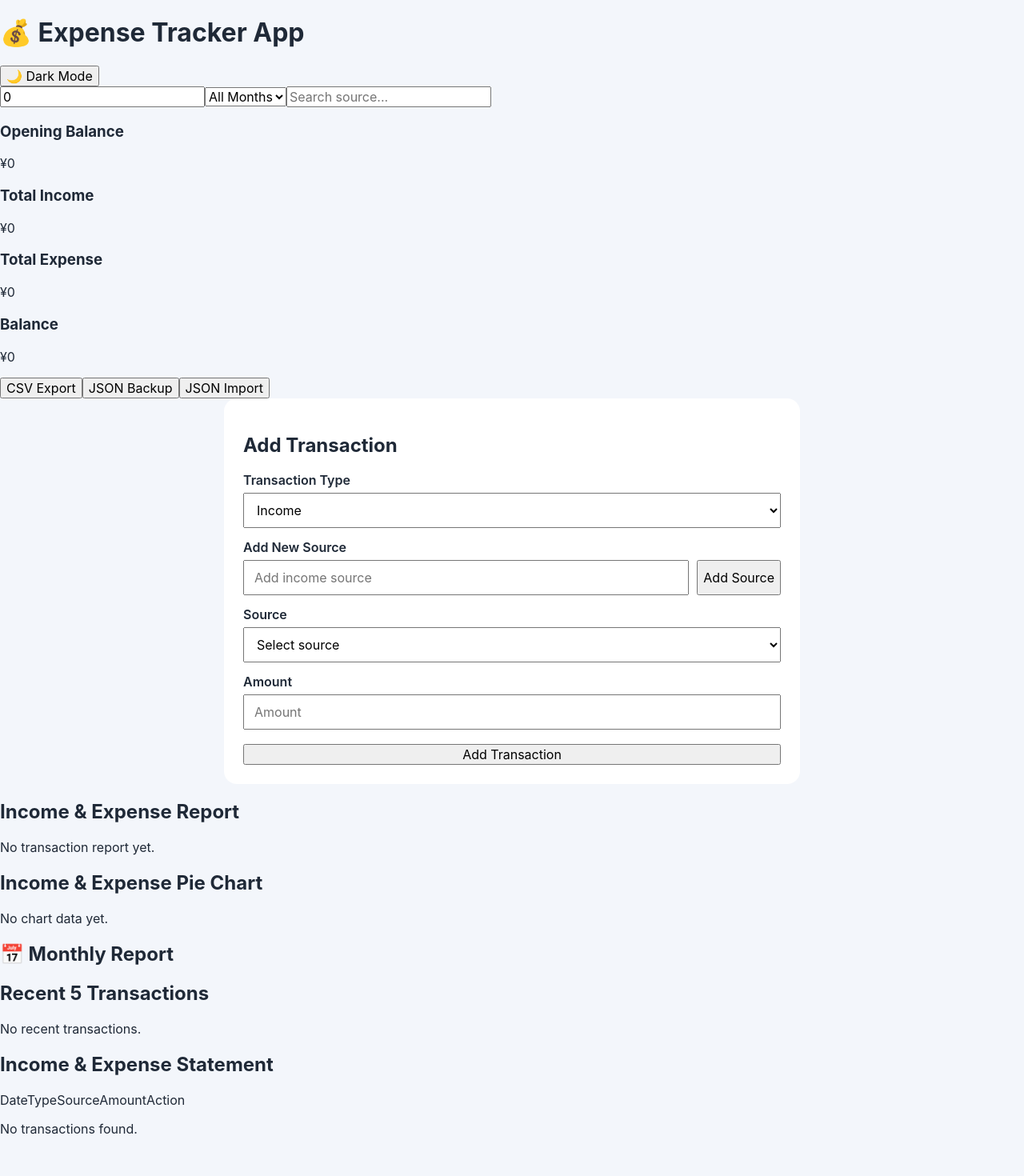
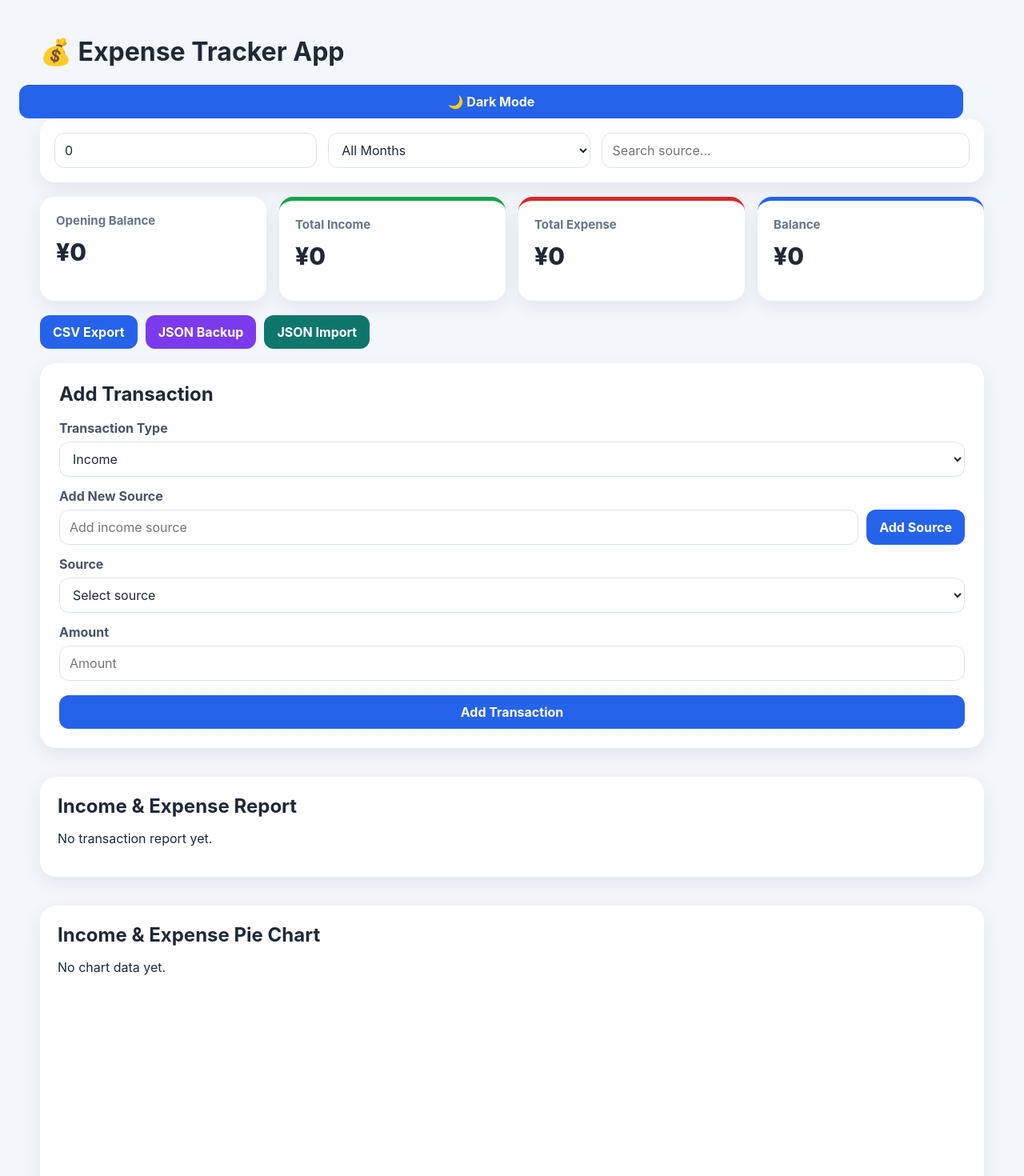
Before and after one commit to mbhandari929/expense-tracker, a React (Vite) app: page / in a window 1280 px wide. Shown: the top 1470 px of the page at 80% size. Before the commit the page ends 1437 px from the top, so only its background shows below. Built offline with nearby package versions, Linux system fonts and the light colour scheme.

Commit message:
Combine income and expense UI

```diff
--- a/src/App.css
+++ b/src/App.css
@@ -1,44 +1,247 @@
-single-transaction-area,
-.single-report-area,
-.single-chart-area,
-.single-history-area {
-  grid-template-columns: 1fr;
+:root {
+  font-family: Inter, system-ui, -apple-system, BlinkMacSystemFont, "Segoe UI",
+    sans-serif;
+  color: #1f2937;
+  background: #f3f6fb;
+  font-synthesis: none;
+  text-rendering: optimizeLegibility;
+}
+
+* {
+  box-sizing: border-box;
+}
+
+body {
+  margin: 0;
+  min-width: 320px;
+  min-height: 100vh;
+  background: #f3f6fb;
+}
+
+button,
+input,
+select {
+  font: inherit;
+}
+
+button {
+  cursor: pointer;
+}
+
+.app {
+  min-height: 100vh;
+  padding: 24px;
+  color: #1f2937;
+  background: #f3f6fb;
+}
+
+.app.dark {
+  color: #f8fafc;
+  background: #0f172a;
+}
+
+.app > * {
+  width: min(1180px, 100%);
+  margin-left: auto;
+  margin-right: auto;
+}
+
+/* Header */
+
+header,
+.header {
+  display: flex;
+  align-items: center;
+  justify-content: space-between;
+  gap: 16px;
+  margin-bottom: 22px;
+  padding: 18px 22px;
+  border-radius: 18px;
+  background: #ffffff;
+  box-shadow: 0 8px 24px rgba(15, 23, 42, 0.08);
+}
+
+header h1,
+.header h1 {
+  margin: 0;
+  font-size: 30px;
+}
+
+header button,
+.header button {
+  border: 0;
+  border-radius: 12px;
+  padding: 10px 16px;
+  background: #111827;
+  color: #ffffff;
+  font-weight: 700;
+}
+
+.dark header,
+.dark .header {
+  background: #1e293b;
+  box-shadow: none;
+}
+
+/* Inputs */
+
+input,
+select {
+  width: 100%;
+  min-height: 44px;
+  padding: 10px 12px;
+  border: 1px solid #dbe3ef;
+  border-radius: 12px;
+  outline: none;
+  background: #ffffff;
+  color: #1f2937;
+}
+
+input:focus,
+select:focus {
+  border-color: #2563eb;
+  box-shadow: 0 0 0 4px rgba(37, 99, 235, 0.12);
+}
+
+.dark input,
+.dark select {
+  border-color: #475569;
+  background: #0f172a;
+  color: #f8fafc;
+}
+
+/* Buttons */
+
+button {
+  min-height: 42px;
+  border: 0;
+  border-radius: 12px;
+  padding: 10px 16px;
+  background: #2563eb;
+  color: #ffffff;
+  font-weight: 700;
+}
+
+button:hover {
+  opacity: 0.9;
+}
+
+/* Top Controls */
+
+.top-controls {
+  display: grid;
+  grid-template-columns: 1fr 1fr 1.4fr;
+  gap: 14px;
+  margin-bottom: 18px;
+  padding: 18px;
+  border-radius: 18px;
+  background: #ffffff;
+  box-shadow: 0 8px 24px rgba(15, 23, 42, 0.07);
+}
+
+.dark .top-controls {
+  background: #1e293b;
+  box-shadow: none;
+}
+
+/* Summary Cards */
+
+.summary-area {
+  display: grid;
+  grid-template-columns: repeat(4, 1fr);
+  gap: 16px;
+  margin-bottom: 18px;
+}
+
+.summary-card {
+  min-height: 130px;
+  padding: 20px;
+  border-radius: 18px;
+  background: #ffffff;
+  box-shadow: 0 8px 24px rgba(15, 23, 42, 0.07);
+}
+
+.summary-card h3 {
+  margin: 0 0 12px;
+  color: #64748b;
+  font-size: 15px;
+}
+
+.summary-card p {
+  margin: 0;
+  font-size: 30px;
+  font-weight: 800;
+  word-break: break-word;
+}
+
+.summary-card.income {
+  border-top: 5px solid #16a34a;
+}
+
+.summary-card.expense {
+  border-top: 5px solid #dc2626;
+}
+
+.summary-card.balance {
+  border-top: 5px solid #2563eb;
+}
+
+.dark .summary-card {
+  background: #1e293b;
+  box-shadow: none;
+}
+
+/* Backup Buttons */
+
+.backup-buttons {
+  display: flex;
+  flex-wrap: wrap;
+  gap: 10px;
+  margin-bottom: 18px;
+}
+
+.backup-buttons button:nth-child(2) {
+  background: #7c3aed;
+}
+
+.backup-buttons button:nth-child(3) {
+  background: #0f766e;
+}
+
+/* Transaction Form */
+
+.source-area {
+  margin-bottom: 18px;
 }
 
 .transaction-form-card {
   width: 100%;
-  max-width: 720px;
-  margin: 0 auto;
   padding: 24px;
-  border-radius: 16px;
-  background: var(--card-bg, #ffffff);
-  box-sizing: border-box;
+  border-radius: 20px;
+  background: #ffffff;
+  box-shadow: 0 8px 24px rgba(15, 23, 42, 0.08);
+}
+
+.transaction-form-card h2 {
+  margin: 0 0 18px;
 }
 
 .transaction-form-card label {
   display: block;
-  margin: 14px 0 6px;
-  font-weight: 600;
+  margin: 14px 0 7px;
+  color: #475569;
+  font-weight: 700;
 }
 
-.transaction-form-card input,
-.transaction-form-card select {
-  width: 100%;
-  padding: 10px 12px;
-  box-sizing: border-box;
+.source-input-row {
+  display: grid;
+  grid-template-columns: 1fr auto;
+  gap: 10px;
 }
 
-.source-input-row,
 .transaction-form-actions {
   display: flex;
   gap: 10px;
-}
-
-.source-input-row input {
-  flex: 1;
-}
-
-.transaction-form-actions {
   margin-top: 18px;
 }
 
@@ -46,23 +249,236 @@ single-transaction-area,
   flex: 1;
 }
 
-.single-report-area .report-card,
-.single-chart-area .chart-box,
-.single-history-area .history-box {
+.dark .transaction-form-card {
+  background: #1e293b;
+  box-shadow: none;
+}
+
+.dark .transaction-form-card label {
+  color: #cbd5e1;
+}
+
+/* Report, Chart, History */
+
+.report-area,
+.chart-area,
+.history-area {
+  display: grid;
+  grid-template-columns: 1fr;
+  gap: 18px;
+  margin-bottom: 18px;
+}
+
+.report-card,
+.chart-box,
+.history-box {
   width: 100%;
+  padding: 22px;
+  border-radius: 20px;
+  background: #ffffff;
+  box-shadow: 0 8px 24px rgba(15, 23, 42, 0.07);
+}
+
+.report-card {
+  margin-top: 18px;
+  margin-bottom: 18px;
+}
+
+.report-card h2,
+.chart-box h2,
+.history-box h2 {
+  margin: 0 0 16px;
+}
+
+.dark .report-card,
+.dark .chart-box,
+.dark .history-box {
+  background: #1e293b;
+  box-shadow: none;
+}
+
+/* Report Rows */
+
+.report-row {
+  display: grid;
+  grid-template-columns: repeat(auto-fit, minmax(130px, 1fr));
+  gap: 12px;
+  align-items: center;
+  padding: 13px 14px;
+  margin-bottom: 9px;
+  border: 1px solid #e8edf5;
+  border-radius: 12px;
+  background: #f8fafc;
+  text-align: left;
+}
+
+.report-row span:last-child {
+  font-weight: 800;
 }
 
 .income-report-row {
-  border-left: 4px solid #00c49f;
+  border-left: 5px solid #16a34a;
 }
 
 .expense-report-row {
-  border-left: 4px solid #ff4560;
+  border-left: 5px solid #dc2626;
+}
+
+.dark .report-row {
+  border-color: #334155;
+  background: #0f172a;
+}
+
+/* Chart */
+
+.chart-box {
+  min-height: 420px;
+  overflow: hidden;
+}
+
+/* Statement Table */
+
+.statement-table {
+  width: 100%;
+  overflow-x: auto;
+}
+
+.statement-row {
+  display: grid;
+  grid-template-columns:
+    minmax(110px, 0.9fr)
+    minmax(100px, 0.8fr)
+    minmax(140px, 1.4fr)
+    minmax(120px, 1fr)
+    minmax(100px, auto);
+  gap: 14px;
+  align-items: center;
+  min-width: 700px;
+  padding: 14px 16px;
+  border-bottom: 1px solid #e5e7eb;
+  text-align: left;
+}
+
+.statement-header {
+  border-radius: 12px 12px 0 0;
+  background: #1e293b;
+  color: #ffffff;
+  font-weight: 700;
+}
+
+.income-statement {
+  border-left: 5px solid #16a34a;
+  background: #f0fdf4;
+}
+
+.expense-statement {
+  border-left: 5px solid #dc2626;
+  background: #fef2f2;
+}
+
+.type-badge {
+  width: fit-content;
+  padding: 5px 10px;
+  border-radius: 20px;
+  font-size: 13px;
+  font-weight: 700;
+}
+
+.type-badge.income {
+  background: #dcfce7;
+  color: #15803d;
+}
+
+.type-badge.expense {
+  background: #fee2e2;
+  color: #b91c1c;
+}
+
+.income-amount {
+  color: #15803d;
+  font-weight: 800;
+}
+
+.expense-amount {
+  color: #dc2626;
+  font-weight: 800;
+}
+
+.dark .statement-header {
+  background: #020617;
+}
+
+.dark .income-statement {
+  background: rgba(22, 163, 74, 0.13);
+}
+
+.dark .expense-statement {
+  background: rgba(220, 38, 38, 0.13);
+}
+
+/* Action Buttons */
+
+.action-buttons {
+  display: flex;
+  gap: 8px;
+}
+
+.action-buttons button {
+  min-width: 42px;
+  padding: 8px 10px;
+}
+
+.action-buttons button:last-child {
+  background: #dc2626;
+}
+
+/* Empty Message */
+
+.empty-message {
+  padding: 24px;
+  text-align: center;
+}
+
+/* Responsive */
+
+@media (max-width: 900px) {
+  .summary-area {
+    grid-template-columns: repeat(2, 1fr);
+  }
+
+  .top-controls {
+    grid-template-columns: 1fr;
+  }
 }
 
 @media (max-width: 640px) {
-  .source-input-row,
+  .app {
+    padding: 12px;
+  }
+
+  header,
+  .header {
+    flex-direction: column;
+    align-items: flex-start;
+  }
+
+  .summary-area {
+    grid-template-columns: 1fr;
+  }
+
+  .source-input-row {
+    grid-template-columns: 1fr;
+  }
+
   .transaction-form-actions {
     flex-direction: column;
   }
+
+  .backup-buttons {
+    flex-direction: column;
+  }
+
+  .backup-buttons button {
+    width: 100%;
+  }
 }
```
